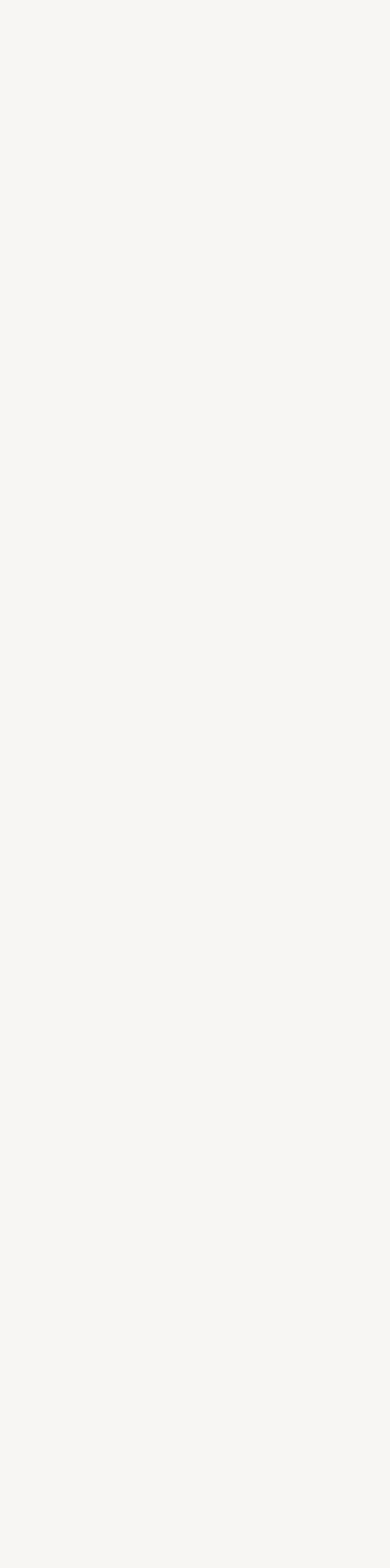
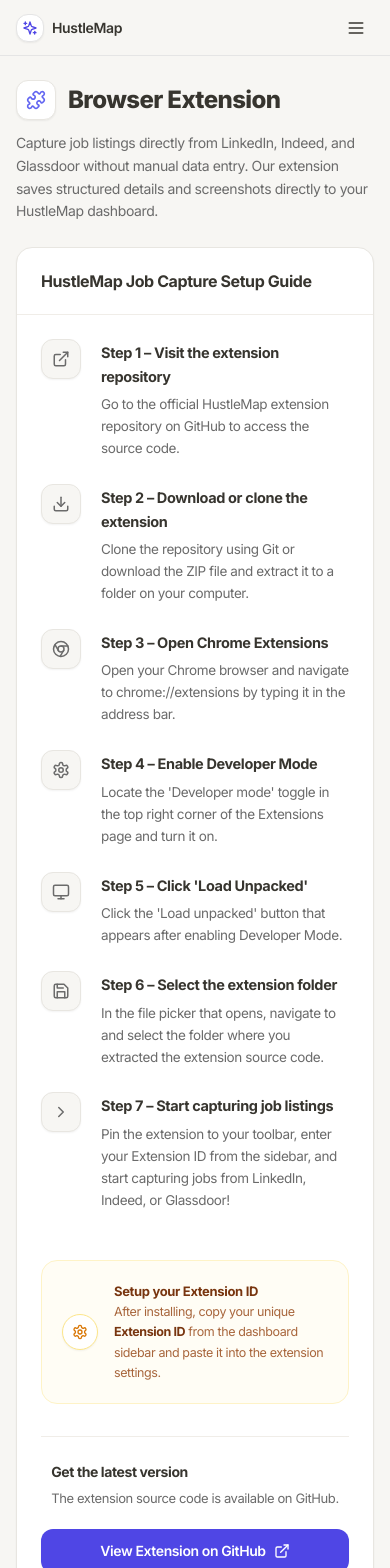
Before and after one commit to Akshatgupta000/HustleMap, a React (Vite) app in the folder client/: page /extension in a window 390 px wide. Before the commit this address had no page. Shown: the top 1568 px of the page. Before the commit the page ends 844 px from the top, so only its background shows below. Built offline with nearby package versions, Linux system fonts and the light colour scheme; sample sign-in values are in the browser's storage.

Commit message:
feat: implement responsive sidebar navigation and browser extension setup page

```diff
--- a/client/src/App.jsx
+++ b/client/src/App.jsx
@@ -8,6 +8,7 @@
 import Login from "./pages/Login";
 import Register from "./pages/Register";
 import Dashboard from "./pages/Dashboard";
+import BrowserExtension from "./pages/BrowserExtension";
 import Jobs from "./pages/Jobs";
 import JobForm from "./pages/JobForm";
 import ProtectedRoute from "./components/ProtectedRoute";
@@ -83,6 +84,16 @@
               }
             />
             <Route
+              path="/extension"
+              element={
+                <ProtectedRoute isAuth={isAuth}>
+                  <AppLayout onLogout={() => setIsAuth(false)}>
+                    <BrowserExtension />
+                  </AppLayout>
+                </ProtectedRoute>
+              }
+            />
+            <Route
               path="/jobs"
               element={
                 <ProtectedRoute isAuth={isAuth}>
--- a/client/src/components/Navbar.jsx
+++ b/client/src/components/Navbar.jsx
@@ -4,7 +4,7 @@
 import { authAPI } from "../lib/api";
 import { useEffect, useState } from "react";
 import toast from "react-hot-toast";
-import { LayoutDashboard, Briefcase, LogOut, Copy, Sparkles, Menu, X } from "lucide-react";
+import { LayoutDashboard, Briefcase, LogOut, Copy, Sparkles, Menu, X, Puzzle } from "lucide-react";
 
 import { Button } from "./ui/button";
 import { Badge } from "./ui/badge";
@@ -156,6 +156,19 @@
               <Briefcase className="h-4 w-4" />
               My Applications
             </Link>
+            <Link
+              to="/extension"
+              onClick={() => setIsMobileMenuOpen(false)}
+              className={cn(
+                "flex items-center gap-2 rounded-xl px-3 py-2 text-sm transition-all duration-200",
+                isActive("/extension")
+                  ? "bg-white border border-notion-border shadow-soft text-notion-text"
+                  : "text-notion-text/90 hover:bg-black/5",
+              )}
+            >
+              <Puzzle className="h-4 w-4" />
+              Extension
+            </Link>
           </nav>
 
           {user && (
--- /dev/null
+++ b/client/src/pages/BrowserExtension.jsx
@@ -0,0 +1,126 @@
+import { Chrome, Download, Settings, Monitor, Save, ExternalLink, ChevronRight, Puzzle } from "lucide-react";
+import { Button } from "../components/ui/button";
+
+export default function BrowserExtension() {
+  const steps = [
+    {
+      title: "Step 1 – Visit the extension repository",
+      description: "Go to the official HustleMap extension repository on GitHub to access the source code.",
+      icon: ExternalLink,
+    },
+    {
+      title: "Step 2 – Download or clone the extension",
+      description: "Clone the repository using Git or download the ZIP file and extract it to a folder on your computer.",
+      icon: Download,
+    },
+    {
+      title: "Step 3 – Open Chrome Extensions",
+      description: "Open your Chrome browser and navigate to chrome://extensions by typing it in the address bar.",
+      icon: Chrome,
+    },
+    {
+      title: "Step 4 – Enable Developer Mode",
+      description: "Locate the 'Developer mode' toggle in the top right corner of the Extensions page and turn it on.",
+      icon: Settings,
+    },
+    {
+      title: "Step 5 – Click 'Load Unpacked'",
+      description: "Click the 'Load unpacked' button that appears after enabling Developer Mode.",
+      icon: Monitor,
+    },
+    {
+      title: "Step 6 – Select the extension folder",
+      description: "In the file picker that opens, navigate to and select the folder where you extracted the extension source code.",
+      icon: Save,
+    },
+    {
+      title: "Step 7 – Start capturing job listings",
+      description: "Pin the extension to your toolbar, enter your Extension ID from the sidebar, and start capturing jobs from LinkedIn, Indeed, or Glassdoor!",
+      icon: ChevronRight,
+    },
+  ];
+
+  return (
+    <div className="flex flex-col gap-6 max-w-4xl mx-auto animate-in fade-in duration-500">
+      {/* Header Section */}
+      <div className="flex flex-col gap-2">
+        <div className="flex items-center gap-3 mb-1">
+          <div className="w-10 h-10 rounded-xl bg-white border border-[#e8e6e1] flex items-center justify-center shadow-soft">
+            <Puzzle size={20} className="text-indigo-500" />
+          </div>
+          <h1 className="text-2xl font-extrabold text-[#37352f] tracking-tight">
+            Browser Extension
+          </h1>
+        </div>
+        <p className="text-[14px] text-[#6b6b6b] leading-relaxed max-w-2xl">
+          Capture job listings directly from LinkedIn, Indeed, and Glassdoor without manual data entry.
+          Our extension saves structured details and screenshots directly to your HustleMap dashboard.
+        </p>
+      </div>
+
+      {/* Main Content Card */}
+      <div className="bg-white border border-[#e8e6e1] rounded-2xl overflow-hidden shadow-soft">
+        <div className="px-6 py-5 border-b border-[#f0ede8]">
+          <h2 className="text-[16px] font-bold text-[#37352f] tracking-tight flex items-center gap-2">
+            HustleMap Job Capture Setup Guide
+          </h2>
+        </div>
+
+        <div className="p-6 sm:p-8">
+          <div className="grid gap-8">
+            <div className="grid gap-6">
+              {steps.map((step, index) => (
+                <div key={index} className="flex gap-5 items-start group">
+                  <div className="shrink-0 w-10 h-10 rounded-xl bg-[#f7f6f3] border border-[#e8e6e1] flex items-center justify-center text-[#6b6b6b] shadow-sm transition-colors group-hover:bg-indigo-50 group-hover:border-indigo-100 group-hover:text-indigo-600">
+                    <step.icon size={18} strokeWidth={2} />
+                  </div>
+                  <div className="flex flex-col gap-1.5 pt-0.5">
+                    <h3 className="text-[14.5px] font-bold text-[#37352f] tracking-tight">
+                      {step.title}
+                    </h3>
+                    <p className="text-[13.5px] text-[#6b6b6b] leading-relaxed">
+                      {step.description}
+                    </p>
+                  </div>
+                </div>
+              ))}
+            </div>
+
+            <div className="mt-4 p-5 bg-amber-50/50 border border-amber-100 rounded-2xl flex gap-4 items-center">
+              <div className="shrink-0 w-9 h-9 rounded-full bg-white border border-amber-200 flex items-center justify-center text-amber-600 shadow-sm">
+                <Settings size={16} />
+              </div>
+              <div className="flex-1">
+                <p className="text-[13px] font-bold text-amber-900 tracking-tight">Setup your Extension ID</p>
+                <p className="text-[12.5px] text-amber-800/80 leading-relaxed">
+                  After installing, copy your unique <strong className="text-amber-900">Extension ID</strong> from the dashboard sidebar and paste it into the extension settings.
+                </p>
+              </div>
+            </div>
+
+            <div className="pt-6 border-t border-[#f0ede8] flex flex-col sm:flex-row items-center justify-between gap-5">
+              <div>
+                <p className="text-[14px] font-bold text-[#37352f] mb-1">Get the latest version</p>
+                <p className="text-[13px] text-[#6b6b6b]">The extension source code is available on GitHub.</p>
+              </div>
+              <a
+                href="https://github.com/Akshatgupta000/HustleMap-extension"
+                target="_blank"
+                rel="noopener noreferrer"
+                className="w-full sm:w-auto"
+              >
+                <Button
+                  variant="default"
+                  className="w-full sm:w-auto bg-indigo-600 hover:bg-indigo-700 text-white font-semibold flex items-center justify-center gap-2 h-11 px-6 rounded-xl shadow-md transition-all hover:scale-[1.02]"
+                >
+                  View Extension on GitHub
+                  <ExternalLink size={16} />
+                </Button>
+              </a>
+            </div>
+          </div>
+        </div>
+      </div>
+    </div>
+  );
+}
```
